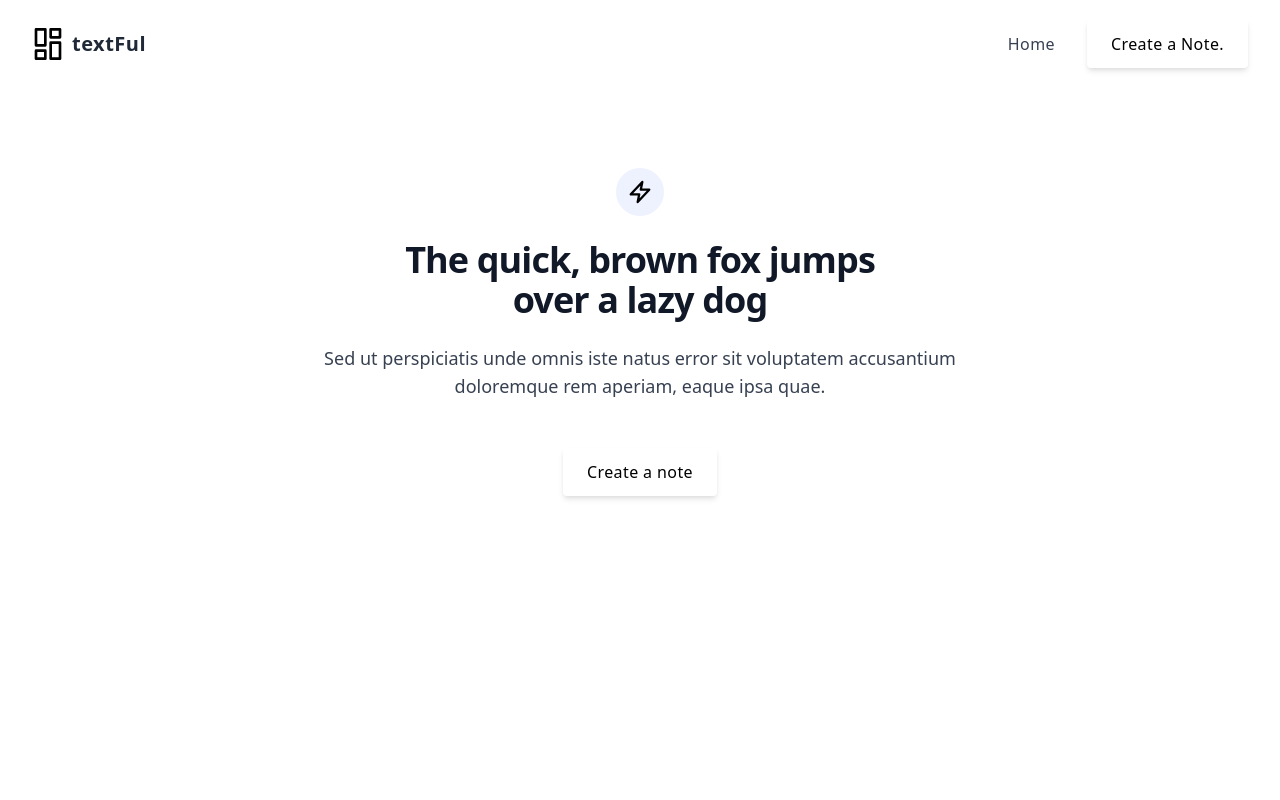
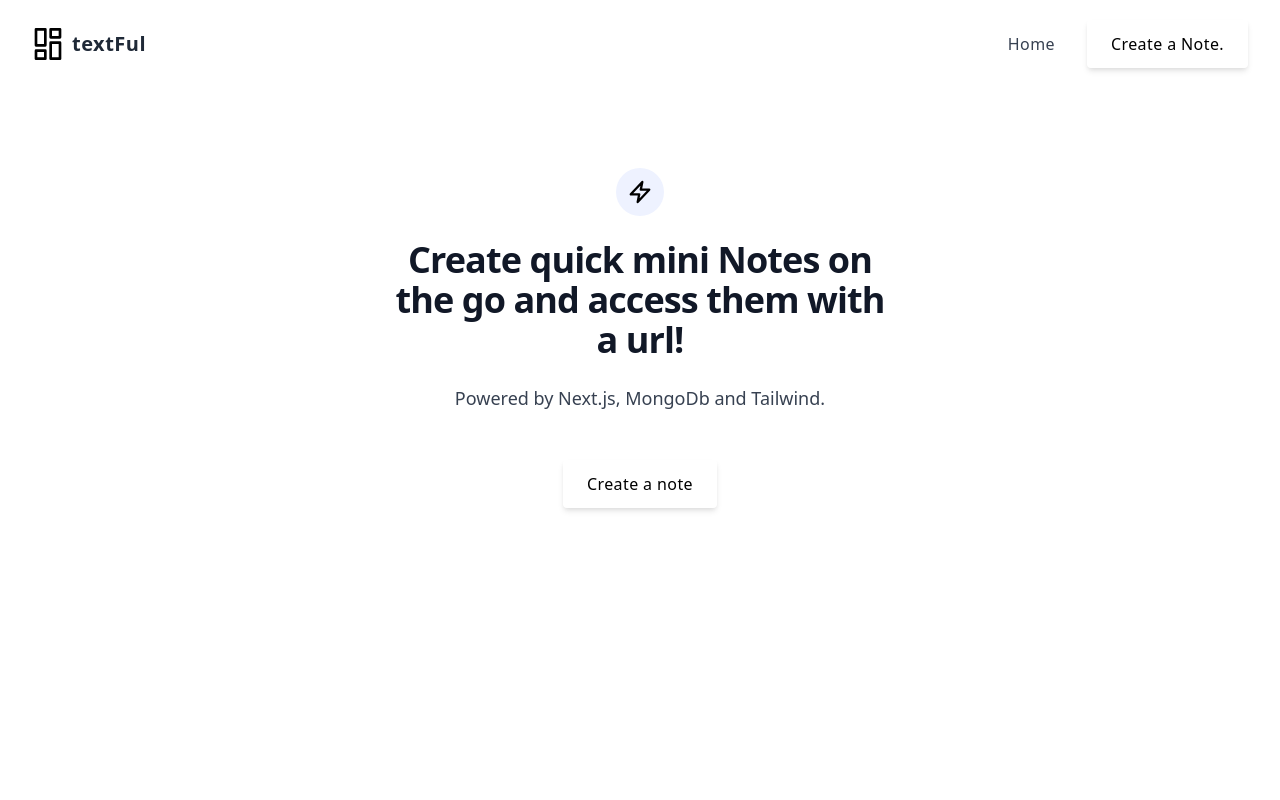
Before and after one commit to nova-gh/textful, a Next.js app: page / in a window 1280 px wide. Shown: the top 800 px of the page. Built offline with nearby package versions, Linux system fonts and the light colour scheme.

Commit message:
Update Hero.js

```diff
--- a/components/UI/Hero.js
+++ b/components/UI/Hero.js
@@ -23,14 +23,10 @@ const Hero = () => {
           </a>
           <div className="max-w-xl mb-10 md:mx-auto sm:text-center lg:max-w-2xl md:mb-12">
             <h2 className="max-w-lg mb-6 font-sans text-3xl font-bold leading-none tracking-tight text-gray-900 sm:text-4xl md:mx-auto">
-              <span className="relative inline-block">
-                <span className="relative">The</span>
-              </span>{" "}
-              quick, brown fox jumps over a lazy dog
+              Create quick mini Notes on the go and access them with a url!
             </h2>
             <p className="text-base text-gray-700 md:text-lg">
-              Sed ut perspiciatis unde omnis iste natus error sit voluptatem
-              accusantium doloremque rem aperiam, eaque ipsa quae.
+              Powered by Next.js, MongoDb and Tailwind.
             </p>
           </div>
           <div>
```
